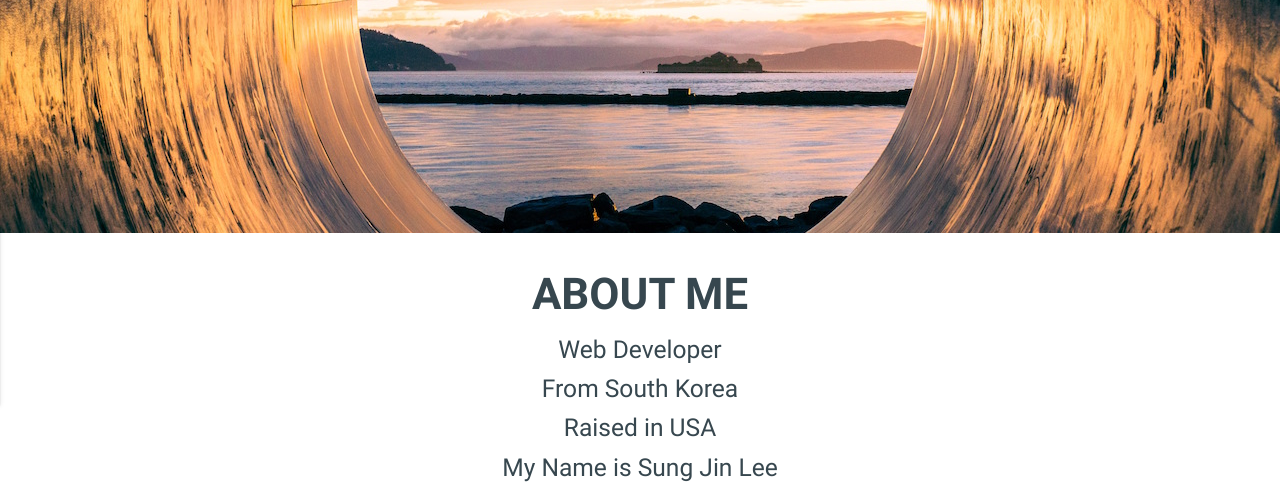
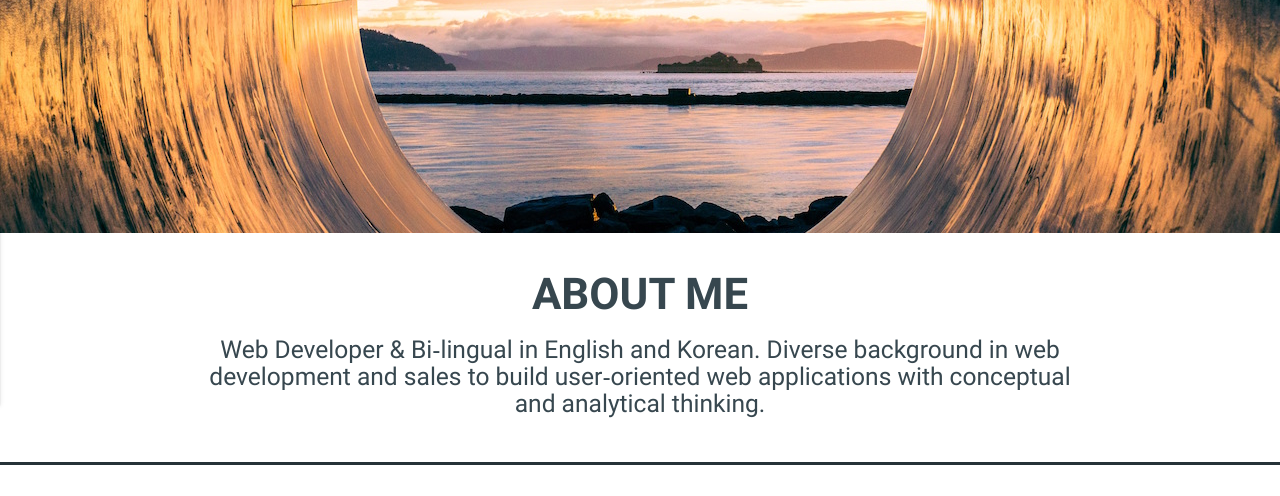
Before and after one commit to sungjin0426/sungjin0426.github.io, a plain HTML site: page index.html in a window 1280 px wide. Shown: the part 456-952 px from the top of the page. Drawn offline with nearby package versions, Linux system fonts and the light colour scheme.

Commit message:
update about me

```diff
--- a/index.html
+++ b/index.html
@@ -77,10 +77,7 @@
   <div class="container">
     <div class="section">
       <h3 id="about" class="center">About me</h3>
-      <h5 class="center">Web Developer</h5>
-      <h5 class="center">From South Korea</h5>
-      <h5 class="center">Raised in USA</h5>
-      <h5 class="center">My Name is Sung Jin Lee</h5>
+      <h5 class="center">Web Developer & Bi‐lingual in English and Korean. Diverse background in web development and sales to build user‐oriented web applications with conceptual and analytical thinking.</h5>
       <div class="row ">
         <div class="col s12">
           <div class="icon-block">
```
